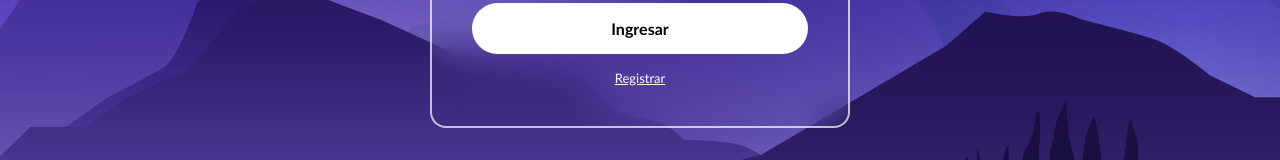
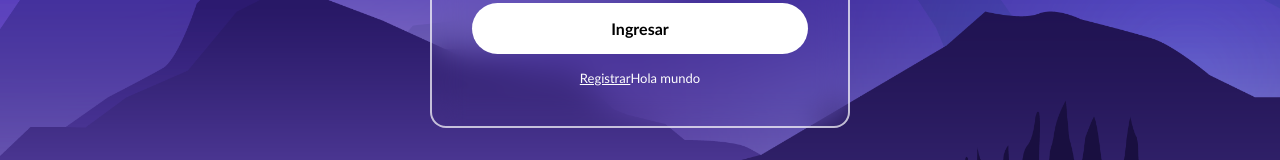
Before and after one commit to iriarteM/pw-grupo2, a Next.js app: page / in a window 1280 px wide. Shown: the part 500-660 px from the top of the page. Built offline with nearby package versions, Linux system fonts and the light colour scheme.

Commit message:
Commit PruebaRama

```diff
--- a/src/pages/index.js
+++ b/src/pages/index.js
@@ -100,6 +100,7 @@ const Login = () => {
                     </button>
                     <div className="login_register">
                         <Link href="/registro">Registrar</Link>
+                        Hola mundo
                     </div>
                 </form>
             </div>
```
